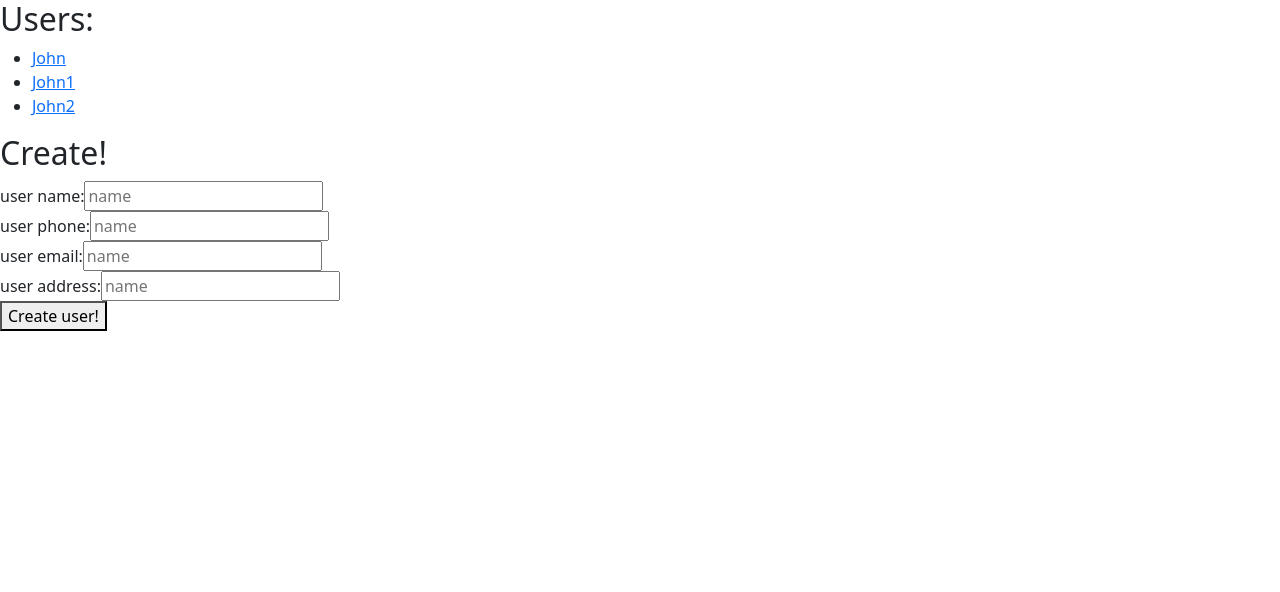
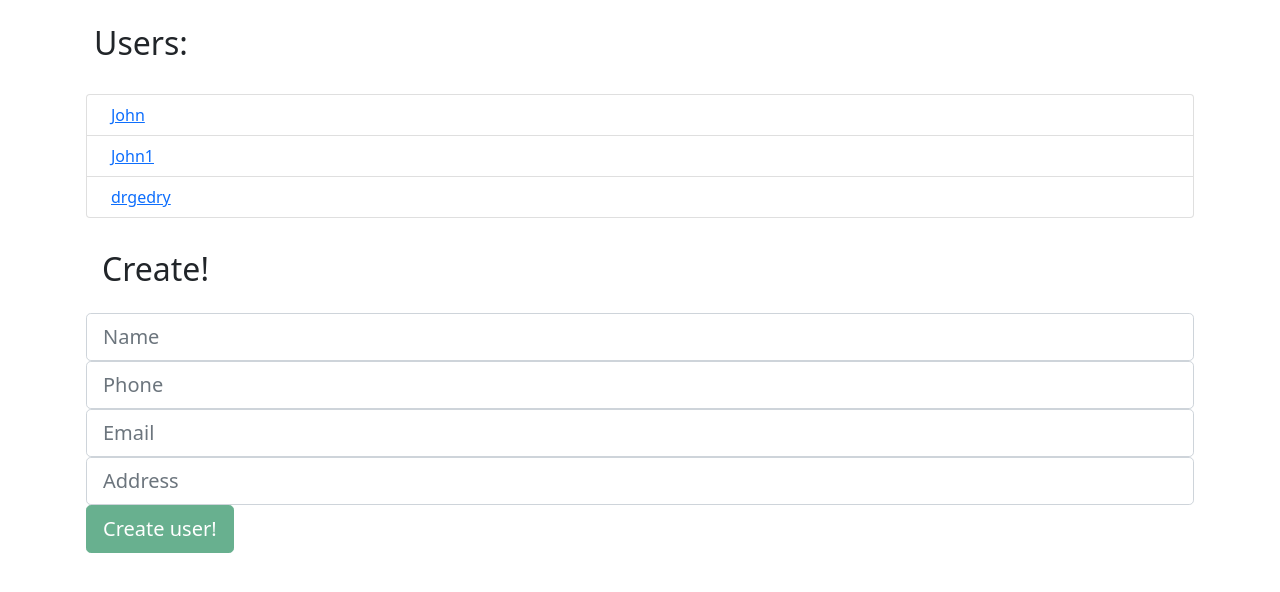
Before and after one commit to Mkznd/ZPriceProject, an Angular app: page /users in a window 1280 px wide. Shown: the top 592 px of the page. Built offline with nearby package versions, Linux system fonts and the light colour scheme; data requests are answered from the project's data file.

Commit message:
Added bootstrap and Reactive forms

```diff
--- a/db.json
+++ b/db.json
@@ -15,9 +15,10 @@
     },
     {
       "id": 2,
-      "name": "John2",
-      "phone": "15453234",
-      "address": "a3"
+      "name": "drgedry",
+      "email": "drfgd",
+      "phone": "11111111111",
+      "address": "zdryd"
     }
   ]
 }
--- a/src/app/app.module.ts
+++ b/src/app/app.module.ts
@@ -7,7 +7,7 @@ import { HttpClientModule } from '@angular/common/http';
 import {RouterModule} from "@angular/router";
 import {UsersComponent} from './users/users.component';
 import {UserDetailComponent} from './user-detail/user-detail.component';
-import {FormsModule} from "@angular/forms";
+import {FormsModule, ReactiveFormsModule} from "@angular/forms";
 
 @NgModule({
   declarations: [
@@ -20,7 +20,8 @@ import {FormsModule} from "@angular/forms";
     AppRoutingModule,
     RouterModule,
     HttpClientModule,
-    FormsModule
+    FormsModule,
+    ReactiveFormsModule
   ],
   providers: [],
   bootstrap: [AppComponent]
--- a/src/app/user-detail/user-detail.component.css
+++ b/src/app/user-detail/user-detail.component.css
@@ -0,0 +1,3 @@
+*{
+  padding: 0.5em;
+}
--- a/src/app/user-detail/user-detail.component.html
+++ b/src/app/user-detail/user-detail.component.html
@@ -1,25 +1,21 @@
-<div *ngIf="user">
+<form *ngIf="user" class="container" [formGroup]="userForm">
 
   <h2>{{user.name | uppercase}} Details</h2>
-  <div><span>id: </span>{{user.id}}</div>
-  <div>
-    <label for="user-name">user name: </label>
-    <input id="user-name" [(ngModel)]="user.name" placeholder="name">
+  <span>id: </span>{{user.id}}
+  <input id="user-name" class="form-control" placeholder="name" formControlName="name">
+  <input id="user-phone" class="form-control" placeholder="phone" formControlName="phone">
+  <input id="user-email" class="form-control" placeholder="email" formControlName="email">
+  <input id="user-address" class="form-control" placeholder="address"
+         formControlName="address">
+  <div class="btn-group-lg">
+    <button class="btn-primary" routerLink="../../users">
+      Back
+    </button>
+    <button class="btn-success" routerLink="../../users">
+      Update this user!
+    </button>
+    <button class="btn-danger" (click)="delete(user)" routerLink="../../users">
+      Delete this user!
+    </button>
   </div>
-  <div>
-    <label for="user-phone">user phone: </label>
-    <input id="user-phone" [(ngModel)]="user.phone" placeholder="phone">
-  </div>
-  <div>
-    <label for="user-email">user email: </label>
-    <input id="user-email" [(ngModel)]="user.email" placeholder="email">
-  </div>
-  <div>
-    <label for="user-address">user address: </label>
-    <input id="user-address" [(ngModel)]="user.address" placeholder="address">
-  </div>
-
-  <button class="delete-button" (click)="delete(user)" routerLink="../../users">
-    Delete this user!
-  </button>
-</div>
+</form>
--- a/src/app/user-detail/user-detail.component.ts
+++ b/src/app/user-detail/user-detail.component.ts
@@ -3,6 +3,8 @@ import {UserDataService} from "../user-data.service";
 import {ActivatedRoute} from "@angular/router";
 import {User} from "../User";
 import {UsersComponent} from "../users/users.component";
+import {FormBuilder, FormControl, FormGroup, Validators} from "@angular/forms";
+import {waitForAsync} from "@angular/core/testing";
 
 @Component({
   selector: 'app-user-detail',
@@ -12,9 +14,16 @@ import {UsersComponent} from "../users/users.component";
 export class UserDetailComponent implements OnInit {
   user: User | undefined;
   id: number = Number(this.route.snapshot.paramMap.get('id'));
+  public userForm!: FormGroup;
+
   getUser(): void {
     this.userDataService.getUser(this.id)
-      .subscribe(user => this.user = user);
+      .subscribe(user => {
+        this.user = user;
+        this.userForm.get('name')?.setValue(user.name);
+        this.userForm.get('email')?.setValue(user.email);
+        this.userForm.get('phone')?.setValue(user.phone);
+      });
   }
 
   delete(user: User): void {
@@ -23,10 +32,21 @@ export class UserDetailComponent implements OnInit {
   }
 
   constructor(private route: ActivatedRoute,
-              private userDataService: UserDataService) { }
+              private userDataService: UserDataService,
+              private formBuilder: FormBuilder) { }
 
   ngOnInit(): void {
     this.getUser();
+    this.userForm = this.formBuilder.group({
+      name: new FormControl(this.user?.name,[Validators.required]),
+      phone: new FormControl('',[Validators.required, Validators.pattern('[0-9 ]{11}')]),
+      email: new FormControl('',[Validators.required]),
+      address: new FormControl('',[Validators.required])
+    });
   }
+  get name(){return this.userForm.get("name")}
+  get email(){return this.userForm.get("email")}
+  get phone(){return this.userForm.get("phone")}
+  get address(){return this.userForm.get("address")}
 
 }
--- a/src/app/users/users.component.css
+++ b/src/app/users/users.component.css
@@ -0,0 +1,3 @@
+*{
+  padding: 0.5em;
+}
--- a/src/app/users/users.component.html
+++ b/src/app/users/users.component.html
@@ -1,6 +1,6 @@
-<h2>Users:</h2>
-<ul class="users">
-  <li *ngFor="let user of getStaticUsers()">
+<div class="container align-items-center"><h2>Users:</h2>
+  <ul class="users list-group">
+    <li *ngFor="let user of getStaticUsers()" class="list-group-item list-group-item-action">
       <a routerLink="/user/{{user.id}}"
          (click)="onSelect(user)">
         <span>{{user.name}}</span>
@@ -8,23 +8,17 @@
     </li>
   </ul>
 
+
+  <form [formGroup]="userForm" class="input-group-lg">
     <h2>Create!</h2>
-<div>
-  <label for="user-name">user name: </label>
-  <input id="user-name" #userName placeholder="name">
-</div>
-<div>
-  <label for="user-phone">user phone: </label>
-  <input id="user-phone" #userPhone placeholder="name">
-</div>
-<div>
-  <label for="user-email">user email: </label>
-  <input id="user-email" #userEmail placeholder="name">
-</div>
-<div>
-  <label for="user-address">user address: </label>
-  <input id="user-address" #userAddress placeholder="name">
-</div>
-<button class="create-button" (click)="add(userName.value, userPhone.value, userEmail.value, userAddress.value)">
+    <input id="user-name" class="form-control" #userName placeholder="Name" formControlName="name" >
+    <input id="user-phone" class="form-control" #userPhone placeholder="Phone" formControlName="phone">
+    <input id="user-email" class="form-control" #userEmail placeholder="Email" formControlName="email">
+    <input id="user-address" class="form-control" #userAddress placeholder="Address" formControlName="address">
+    <button class="btn btn-success btn-lg align-items-center"
+            [class.disabled]="name!.invalid || email!.invalid || phone!.invalid || address!.invalid"
+            (click)="add(userName.value, userPhone.value, userEmail.value, userAddress.value)">
       Create user!
     </button>
+  </form>
+</div>
--- a/src/app/users/users.component.ts
+++ b/src/app/users/users.component.ts
@@ -1,6 +1,7 @@
 import { Component, OnInit } from '@angular/core';
 import {User} from "../User";
 import {UserDataService} from "../user-data.service";
+import {FormBuilder, FormControl, FormGroup, Validators} from "@angular/forms";
 
 @Component({
   selector: 'app-users',
@@ -10,6 +11,7 @@ import {UserDataService} from "../user-data.service";
 export class UsersComponent implements OnInit {
 
   static users: User[] = []
+  public userForm!: FormGroup;
 
   getStaticUsers(){
     return UsersComponent.users;
@@ -38,10 +40,20 @@ export class UsersComponent implements OnInit {
       });
   }
 
-  constructor(private userDataService: UserDataService) { }
+  constructor(private userDataService: UserDataService,
+              private formBuilder: FormBuilder) { }
 
   ngOnInit(): void {
     this.getUsers();
+    this.userForm = this.formBuilder.group({
+      name: new FormControl('',[Validators.required]),
+      phone: new FormControl('',[Validators.required, Validators.pattern('[0-9 ]{11}')]),
+      email: new FormControl('',[Validators.required]),
+      address: new FormControl('',[Validators.required])
+    });
   }
-
+  get name(){return this.userForm.get("name")}
+  get email(){return this.userForm.get("email")}
+  get phone(){return this.userForm.get("phone")}
+  get address(){return this.userForm.get("address")}
 }
```
Lines whose indentation alone changed are shown as unchanged.
